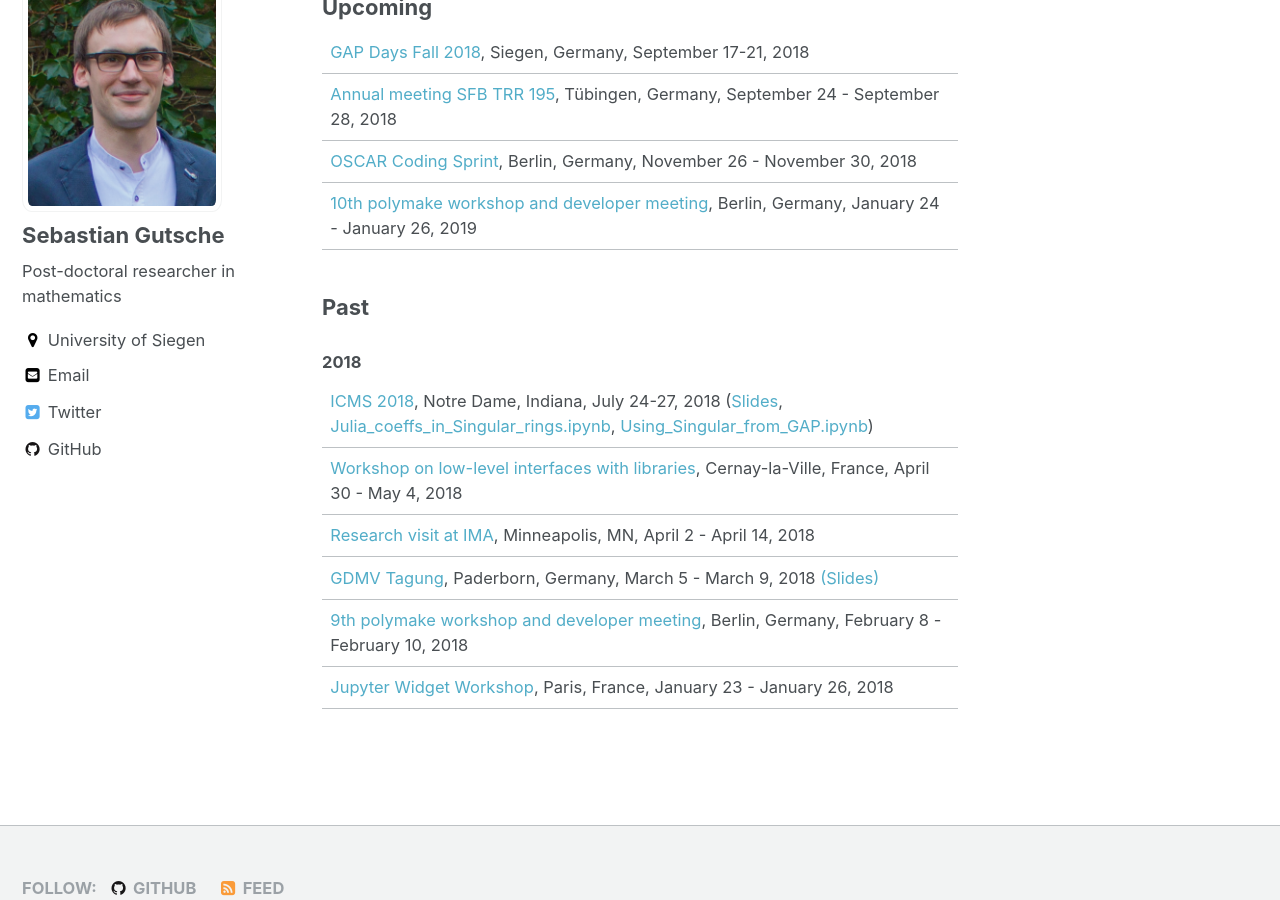
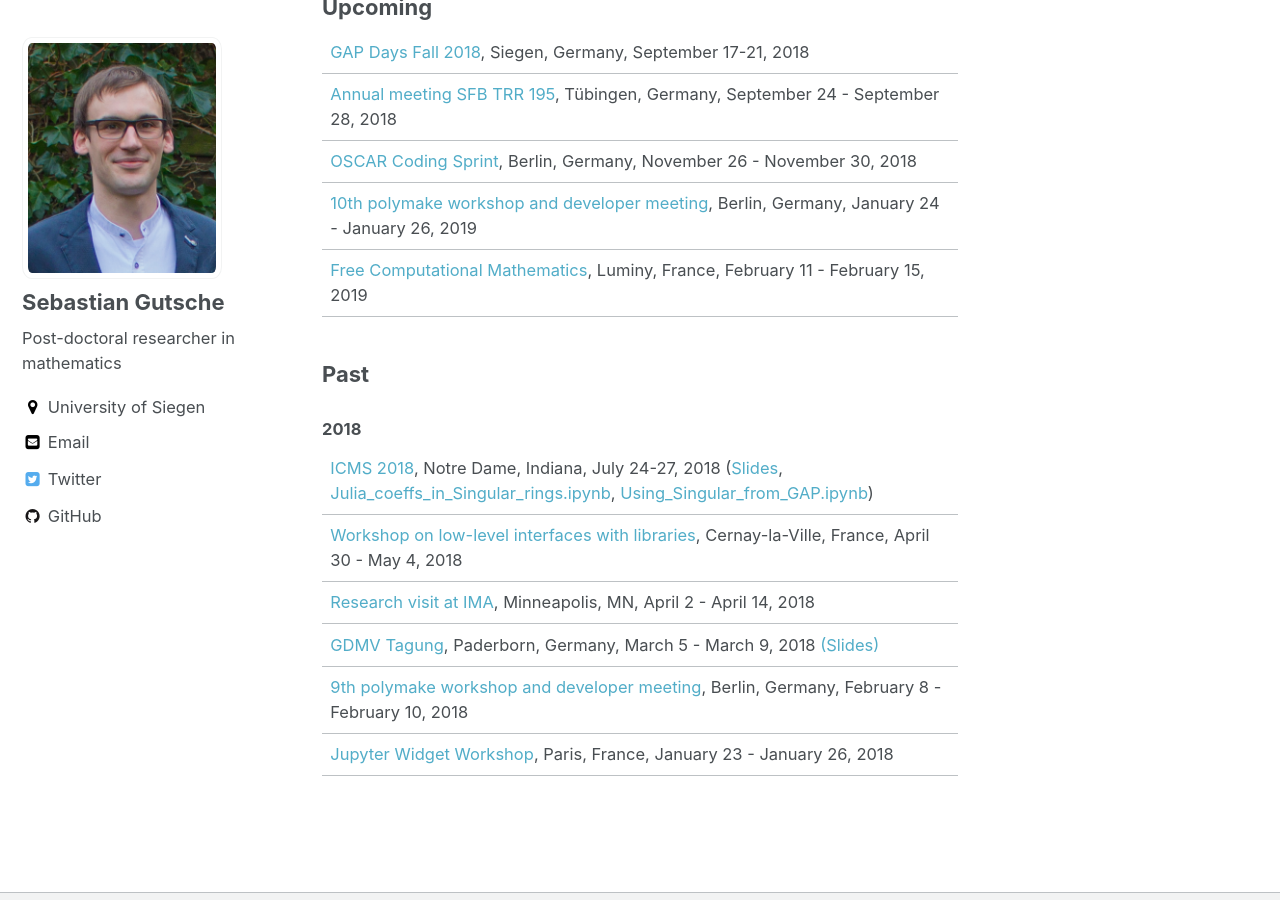
Before and after one commit to sebasguts/sebasguts.github.io, a Jekyll site: the page built from _pages/conferences.md, in a window 1280 px wide and 900 px high, scrolled down 866 px. Built offline with Jekyll 4.4.1, drawn with Linux system fonts in a browser that asks for light colours.

Commit message:
Added ODK conference

```diff
--- a/_pages/conferences.md
+++ b/_pages/conferences.md
@@ -28,6 +28,7 @@ Conferences and workshops I attend(ed) or (co)organize(d):
 | [Annual meeting SFB TRR 195](http://www.math.uni-tuebingen.de/arbeitsbereiche/geometrie/annual-meeting-sfb-trr-195-1), Tübingen, Germany, September 24 - September 28, 2018
 | [OSCAR Coding Sprint](https://oscar.computeralgebra.de/meetings/Meeting-11-2018/), Berlin, Germany, November 26 - November 30, 2018
 | [10th polymake workshop and developer meeting](https://polymake.org/doku.php/workshops), Berlin, Germany, January 24 - January 26, 2019
+| [Free Computational Mathematics](https://conferences.cirm-math.fr/1978.html), Luminy, France, February 11 - February 15, 2019
 
 ### Past
 
```
